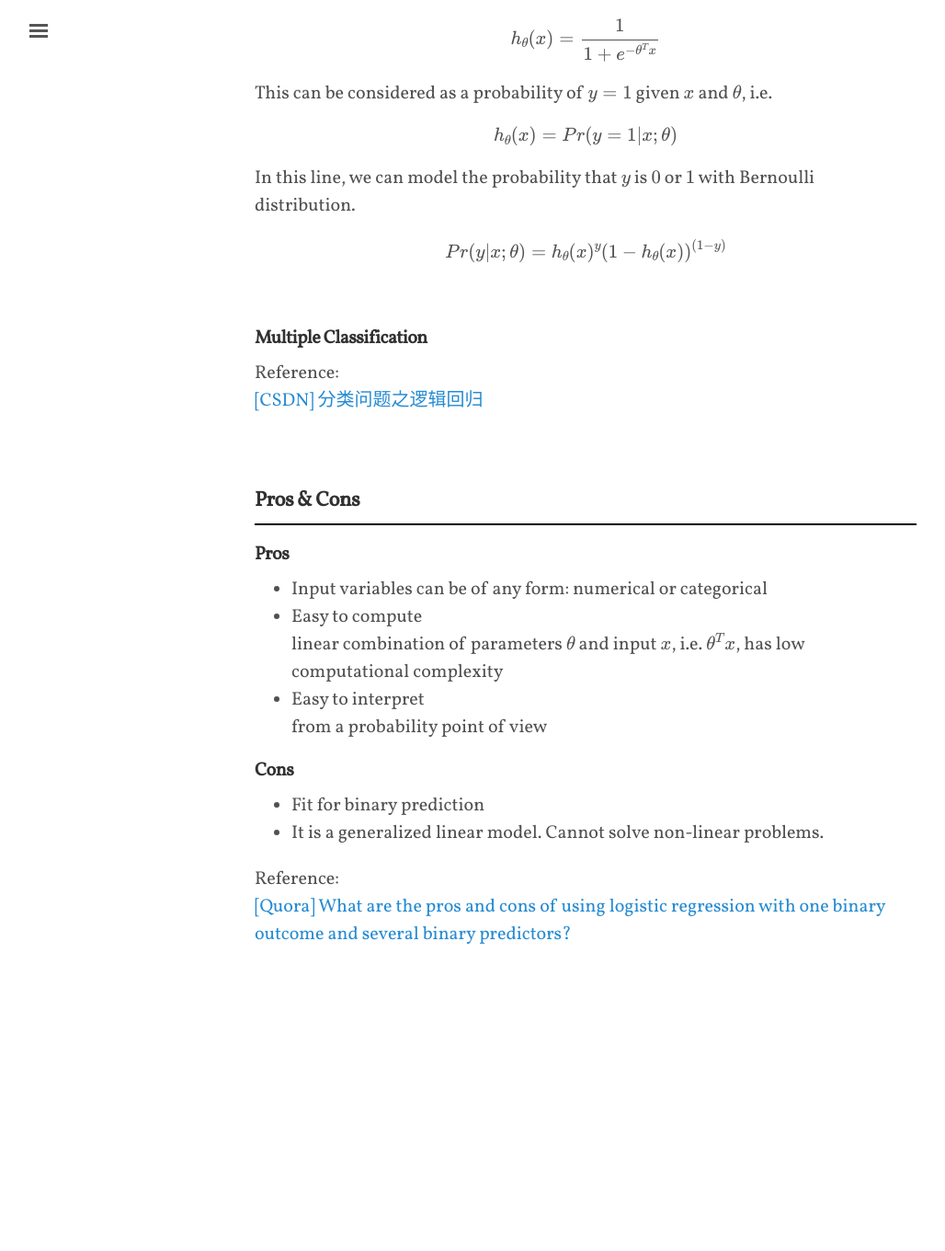
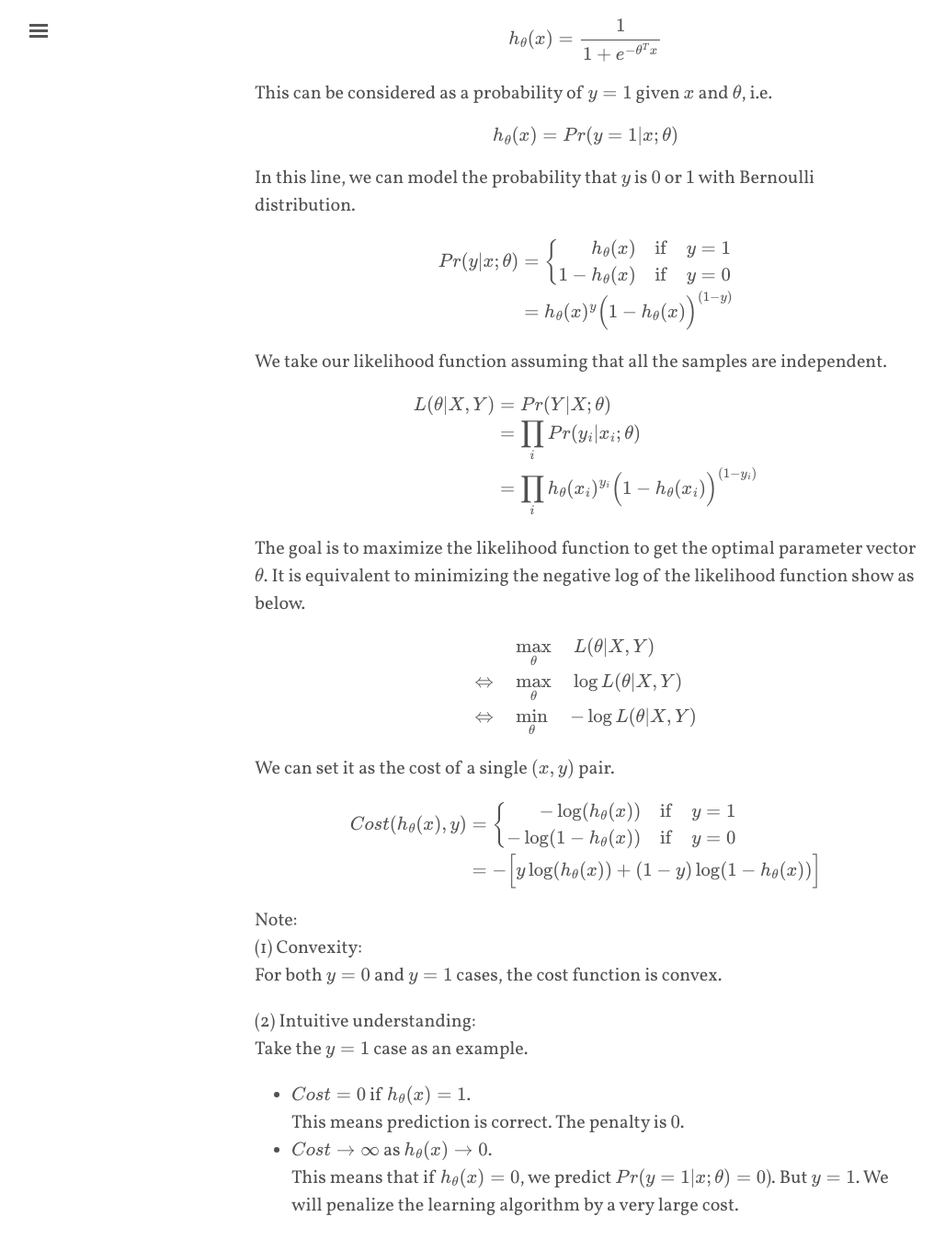
Before and after one commit to shevapato2008/myBlog, a Jekyll site: the page built from algorithms/machinelearning/algorithms/logisticregression.md, in a window 1280 px wide and 1400 px high, scrolled down 1084 px. Shown: the top 1360 px of the window at 92% size, without its empty margins (3-1031 px from the left). Built offline with Jekyll 4.4.1, drawn with Linux system fonts in a browser that asks for light colours; nearby versions of some CDN libraries; some web fonts are replaced; formulas are drawn with MathJax 3; comment, search, counter and statistics services are not loaded; before the commit the page ends 2215 px from its top, so only the background shows below that; some of the changed text lies outside the part shown.

Commit message:
Updated.

```diff
--- a/algorithms/machinelearning/algorithms/logisticregression.md
+++ b/algorithms/machinelearning/algorithms/logisticregression.md
@@ -20,9 +20,9 @@ Logistic regression was developed by statistician David Cox in 1958. The binary
 ### Algorithms
 ---
 #### Binary Classification
-The goal of logistic regression is to model the probability of a random variable $Y$ being 0 or 1 given experimental data.
+The goal of logistic regression is to model the probability of a random variable $Y$ being $0$ or $1$ given experimental data.
 
-Consider a generalized linear model function (logistic function) parameterized by $\theta$,
+Consider a generalized linear model function (logistic function) parameterized by $\theta$.
 
 $$
 \begin{equation}
@@ -47,11 +47,93 @@ In this line, we can model the probability that $y$ is $0$ or $1$ with Bernoulli
 $$
 \begin{equation}
 \begin{split}
-Pr(y | x; \theta) = h_{\theta}(x)^{y}(1 - h_{\theta}(x))^{(1-y)}
+Pr(y | x; \theta)
+&=
+\left\{ \begin{array}{rcl}
+h_{\theta} (x) & \mbox{if} & y = 1\\
+1 - h_{\theta} (x) & \mbox{if} & y = 0
+\end{array}\right.\\
+&= h_{\theta}(x)^{y} \Big( 1 - h_{\theta}(x) \Big)^{(1 - y)}
 \end{split}
 \end{equation}
 $$
 
+We take our likelihood function assuming that all the samples are independent.
+
+$$
+\begin{equation}
+\begin{split}
+L(\theta|X, Y)
+&= Pr(Y|X; \theta)\\
+&= \prod\limits_{i} Pr(y_{i}|x_{i}; \theta)\\
+&= \prod\limits_{i} h_{\theta}(x_{i})^{y_{i}} \Big( 1 - h_{\theta}(x_{i}) \Big)^{(1 - y_{i})}
+\end{split}
+\end{equation}
+$$
+
+The goal is to maximize the likelihood function to get the optimal parameter vector $\theta$. It is equivalent to minimizing the negative log of the likelihood function show as below.
+
+$$
+\begin{equation}
+\begin{split}
+& \max\limits_{\theta} \quad L(\theta|X, Y)\\
+\Leftrightarrow \quad & \max\limits_{\theta} \quad \log L(\theta|X, Y)\\
+\Leftrightarrow \quad & \min\limits_{\theta} \quad - \log L(\theta|X, Y)
+\end{split}
+\end{equation}
+$$
+
+We can set it as the cost of a single $(x, y)$ pair.
+
+$$
+\begin{equation}
+\begin{split}
+Cost(h_{\theta} (x), y)
+&= \left\{ \begin{array}{rcl}
+   - \log (h_{\theta} (x)) & \mbox{if} & y = 1\\
+   - \log (1 - h_{\theta} (x)) & \mbox{if} & y = 0
+   \end{array}\right.\\
+&= - \Big[ y \log (h_{\theta} (x)) + (1 - y) \log (1 - h_{\theta} (x)) \Big]
+\end{split}
+\end{equation}
+$$
+
+Note:<br>
+(1) Convexity:<br>
+For both $y = 0$ and $y = 1$ cases, the cost function is convex.
+
+(2) Intuitive understanding:<br>
+Take the $y = 1$ case as an example.<br>
++ $Cost = 0$ if $h_{\theta} (x) = 1$.<br>
+This means prediction is correct. The penalty is $0$.
++ $Cost \rightarrow \infty$ as $h_{\theta} (x) \rightarrow 0$.<br>
+This means that if $h_{\theta} (x) = 0$, we predict $Pr(y = 1|x; \theta) = 0$). But $y = 1$. We will penalize the learning algorithm by a very large cost.
+
+<br>
+
+The cost function $J(\theta)$ of logistic regression for all input output pairs $(x_{1}, y_{1}), ..., (x_{m}, y_{m})$ is:
+
+$$
+\begin{equation}
+\begin{split}
+J(\theta)
+&= \frac{1}{m} \sum\limits_{i = 1}^{m} Cost(h_{\theta}(x_{i}), y_{i})\\
+&= - \frac{1}{m} \sum\limits_{i = 1}^{m} \Big[ y_{i} \log (h_{\theta} (x_{i})) + (1 - y_{i}) \log (1 - h_{\theta} (x_{i})) \Big]
+\end{split}
+\end{equation}
+$$
+
+To fit parameters $\theta$:
+
+$$
+\begin{equation}
+\begin{split}
+\min\limits_{\theta} J(\theta)
+\end{split}
+\end{equation}
+$$
+
+However, there's no closed form solution for $\theta$. We need to use some optimization method like gradient descent or Newton's method to get $\theta$.
 
 <br>
 
```
